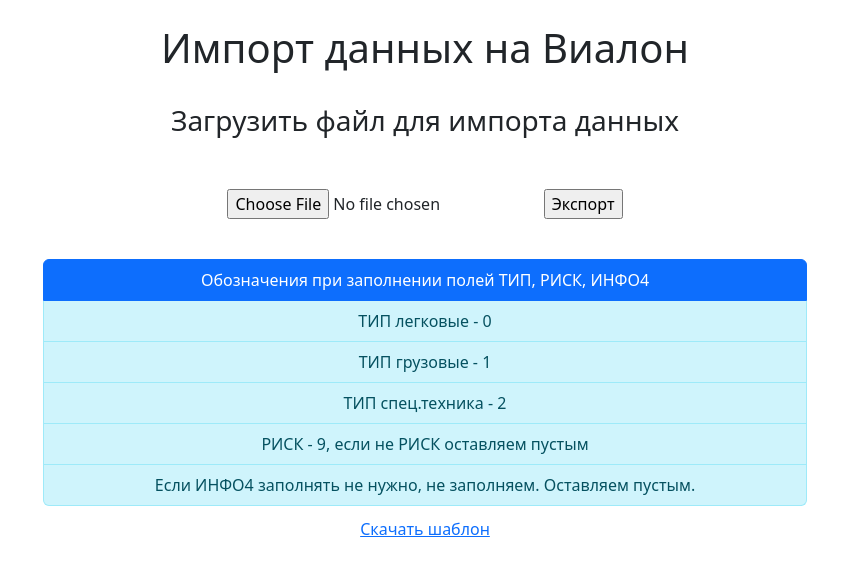
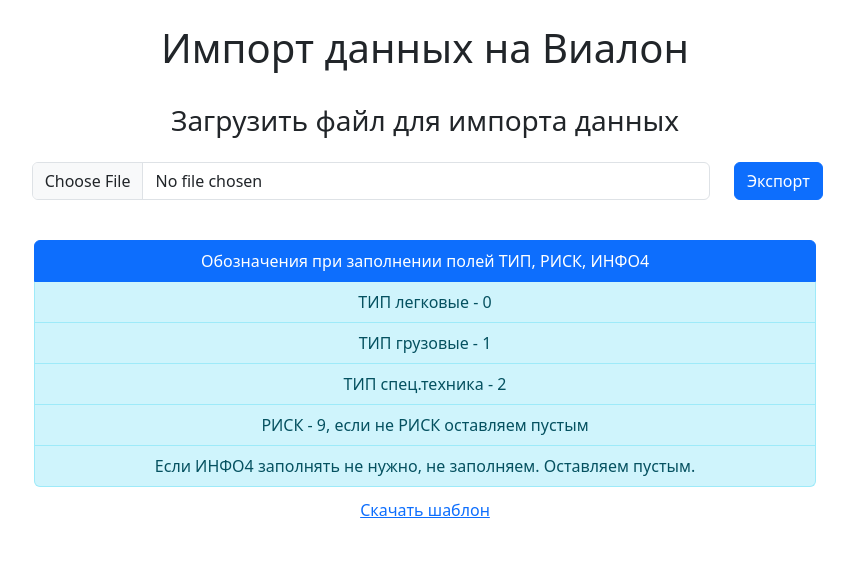
Before and after one commit to belousovsergey56/gurtam, a Flask app: page /export in a window 1280 px wide. Shown: the part 105-681 px from the top of the page, without its empty margins (215-1069 px from the left). Run offline with Flask 3, Linux system fonts and the light colour scheme; a user stored in the database is signed in; data comes from the database, SQL or seed files in the repository; some libraries are stand-ins or nearby versions.

Commit message:
upd upload field bootstrap5, fix ddiv class

```diff
--- a/templates/export_fms4.html
+++ b/templates/export_fms4.html
@@ -3,7 +3,7 @@
 {% block title %}Цезарь Сателлит - Импорт на Виалон{% endblock %}
 
 {% block body %}
-<div class="container">
+<div>
 <h1 class="text-center">Импорт данных на Виалон</h1>
 <br>
 <form method="post" enctype="multipart/form-data">
@@ -15,11 +15,15 @@
     {% endif %}
     {% endwith %}
     {{ form.csrf_token }}
-    <h3 class="text-center">Загрузить файл для импорта данных</h3>
-    <p class="text-center">
-    {{ form.export_file }}
-        {{ form.submit }}
-    </p>
+    <h3 class="text-center pb-3">Загрузить файл для импорта данных</h3>
+    <div class="row">
+        <div class="col-sm-9 " style="padding: 0% 0% 0% 15.5%;">
+            <input class="form-control mb-3" type="file" name="export_file">
+        </div>
+        <div class="col-sm-3" style="padding: 0% 13% 0% 0%;">
+            <button class="btn btn-primary" type="submit">Экспорт</button>
+        </div>
+      </div>
 </form>
 <br>
 <ul class="list-group" style="padding: 0 15% 1% 15%;">
```
